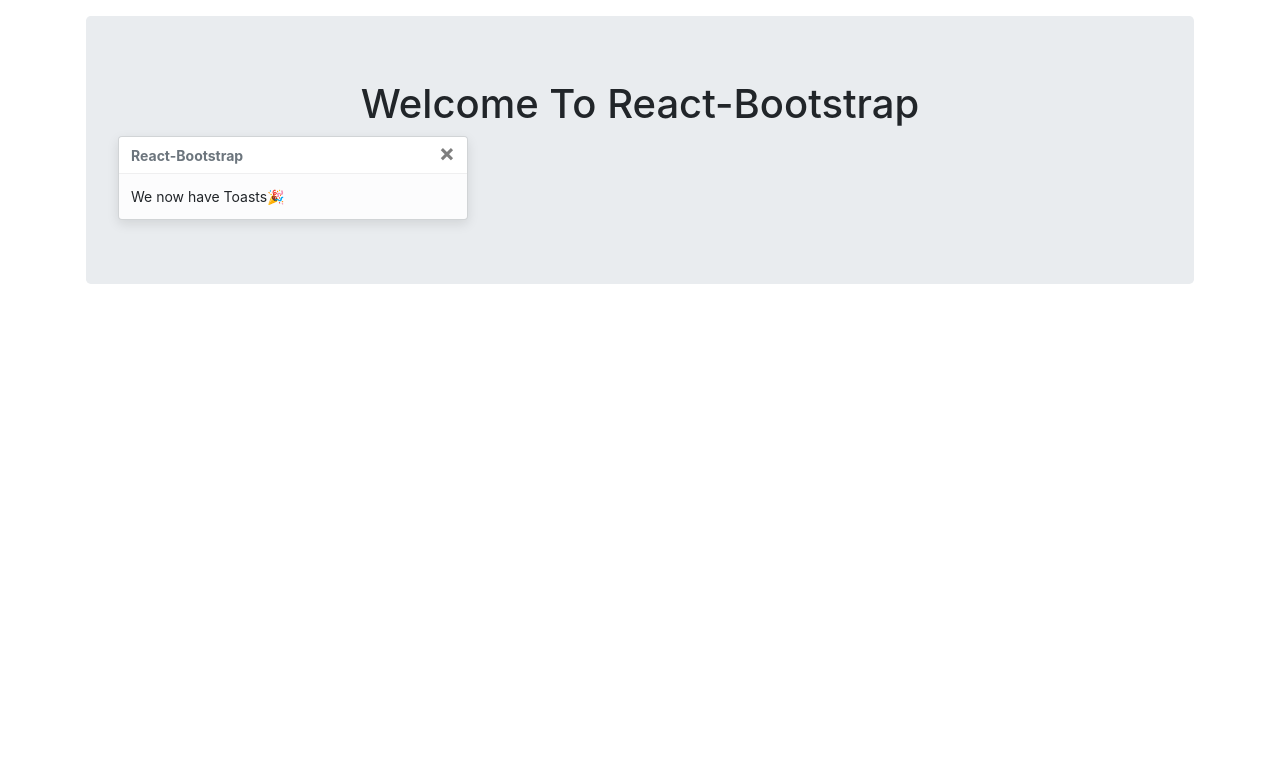
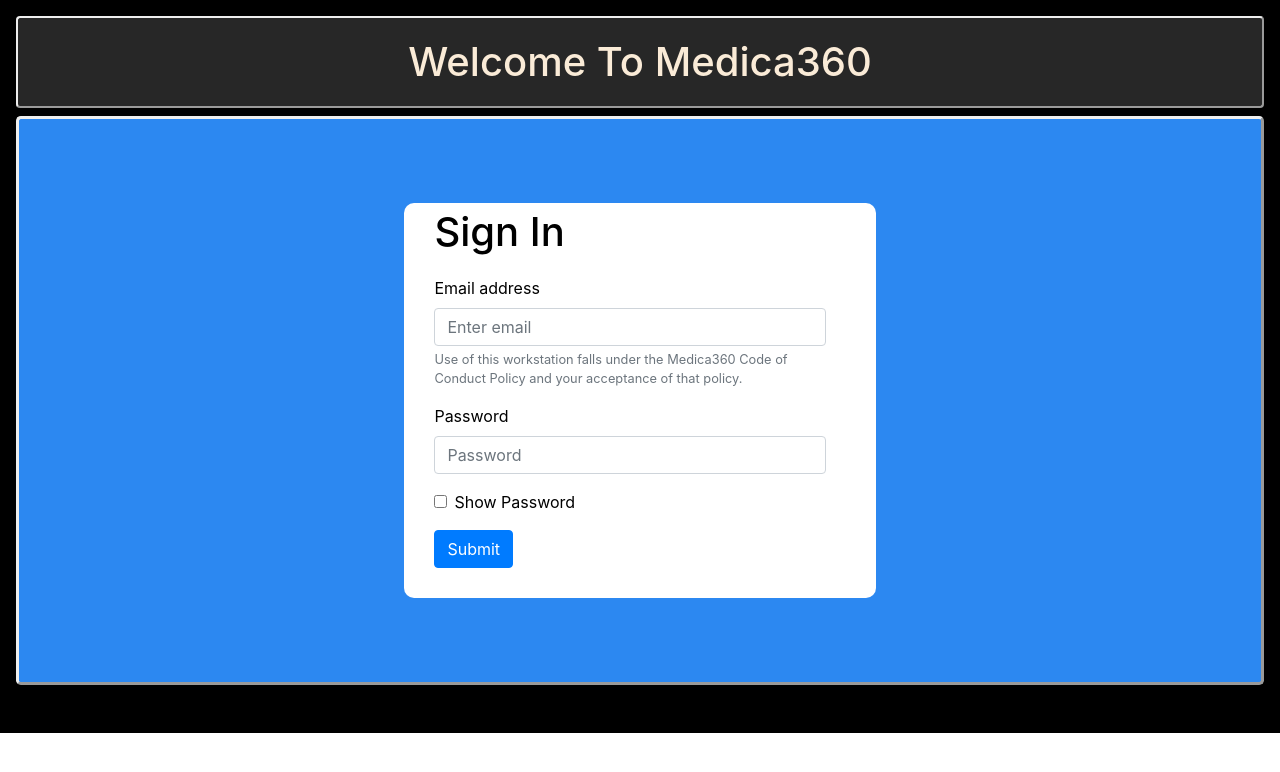
Before and after one commit to cwjacobs/nurselink-pro-reactstrap, a React (Create React App) app: page / in a window 1280 px wide. Shown: the top 772 px of the page. Built offline with nearby package versions, Linux system fonts and the light colour scheme.

Commit message:
sign in component

```diff
--- a/public/index.html
+++ b/public/index.html
@@ -1,14 +1,12 @@
 <!DOCTYPE html>
 <html lang="en">
+
 <head>
   <meta charset="utf-8" />
   <link rel="icon" href="%PUBLIC_URL%/favicon.ico" />
   <meta name="viewport" content="width=device-width, initial-scale=1" />
   <meta name="theme-color" content="#000000" />
-    <meta
-      name="description"
-      content="Web site created using create-react-app"
-    />
+  <meta name="description" content="Web site created using create-react-app" />
   <link rel="apple-touch-icon" href="%PUBLIC_URL%/logo192.png" />
   <!--
       manifest.json provides metadata used when your web app is installed on a
@@ -24,8 +22,9 @@
       work correctly both with client-side routing and a non-root public URL.
       Learn how to configure a non-root public URL by running `npm run build`.
     -->
-    <title>React App</title>
+  <title>Nurse Link</title>
 </head>
+
 <body>
   <noscript>You need to enable JavaScript to run this app.</noscript>
   <div id="root"></div>
@@ -40,4 +39,5 @@
       To create a production bundle, use `npm run build` or `yarn build`.
     -->
 </body>
+
 </html>
--- a/src/App.css
+++ b/src/App.css
@@ -1,14 +1,22 @@
-.header {
-  text-align: center;
+.app {
+  background-color: black;
 }
 
-.App {
-  text-align: center;
+.app-logo {
+  height        : 40vmin;
+  pointer-events: none;
 }
 
-.App-logo {
-  height        : 40vmin;
-  pointer-events: none;
+.header {
+  text-align      : center;
+  color           : antiquewhite;
+  background-color: rgb(39, 39, 39);
+  padding         : 12px;
+  padding-top     : 20px;
+  padding-bottom  : 20px;
+  border-radius   : 4px;
+  border-width    : 2px;
+  border-style    : outset;
 }
 
 @media (prefers-reduced-motion: no-preference) {
--- a/src/App.js
+++ b/src/App.js
@@ -1,26 +1,11 @@
 import React, { useState } from 'react';
-import Jumbotron from 'react-bootstrap/Jumbotron';
-import Toast from 'react-bootstrap/Toast';
 import Container from 'react-bootstrap/Container';
-import Button from 'react-bootstrap/Button';
+import { SignIn } from './signIn/SignIn';
 
 import './App.css';
 
-const ExampleToast = ({ children }) => {
-  const [show, toggleShow] = useState(true);
-
-  return (
-    <>
-      {!show && <Button onClick={() => toggleShow(true)}>Show Toast</Button>}
-      <Toast show={show} onClose={() => toggleShow(false)}>
-        <Toast.Header>
-          <strong className="mr-auto">React-Bootstrap</strong>
-        </Toast.Header>
-        <Toast.Body>{children}</Toast.Body>
-      </Toast>
-    </>
-  );
-}
+// const appName = "Medica360";
+// const appName = "Nurse Link";
 
 class App extends React.Component {
   constructor() {
@@ -30,19 +15,44 @@
 
   render() {
     return (
-      <Container className="p-3">
-        <Jumbotron>
-          <h1 className="header">Welcome To React-Bootstrap</h1>
-          <ExampleToast>
-            We now have Toasts
-          <span role="img" aria-label="tada">
-              🎉
-          </span>
-          </ExampleToast>
-        </Jumbotron>
+      <Container fluid className="p-3 app">
+        <h1 className="header">Welcome To Medica360</h1>
+        <SignIn></SignIn>
       </Container>
     );
   }
 }
 
 export { App };
+
+// render() {
+//   return (
+//     <Container fluid className="p-3">
+//       <Jumbotron className="jumbo">
+//         <h1 className="header">Welcome To Medica360</h1>
+//         <ExampleToast>
+//           We now have Toasts
+//         <span role="img" aria-label="tada">
+//             🎉
+//         </span>
+//         </ExampleToast>
+//       </Jumbotron>
+//     </Container>
+//   );
+// }
+
+// const ExampleToast = ({ children }) => {
+//   const [show, toggleShow] = useState(true);
+
+//   return (
+//     <>
+//       {!show && <Button onClick={() => toggleShow(true)}>Show Toast</Button>}
+//       <Toast show={show} onClose={() => toggleShow(false)}>
+//         <Toast.Header>
+//           <strong className="mr-auto">React-Bootstrap</strong>
+//         </Toast.Header>
+//         <Toast.Body>{children}</Toast.Body>
+//       </Toast>
+//     </>
+//   );
+// }
--- /dev/null
+++ b/src/signIn/SignIn.css
@@ -0,0 +1,23 @@
+.jumbo {
+  color       : white;
+  background  : #2c88f1 !important;
+  border-width: 3px;
+  border-style: outset;
+}
+
+.login-form {
+  color              : black;
+  background-color   : white;
+  margin             : 20px;
+  padding            : 5px 30px 30px 30px;
+  padding-right      : 50px;
+  width              : 40%;
+  /* min-width       : 30%; */
+  border-radius      : 10px;
+}
+
+@media (prefers-reduced-motion: no-preference) {
+  .App-logo {
+    animation: App-logo-spin infinite 20s linear;
+  }
+}
--- /dev/null
+++ b/src/signIn/SignIn.js
@@ -0,0 +1,73 @@
+import React, { useState } from 'react';
+import Jumbotron from 'react-bootstrap/Jumbotron';
+import Button from 'react-bootstrap/Button';
+import Form from 'react-bootstrap/Form';
+
+import './SignIn.css';
+
+const SignIn = (props) => {
+  const [isShowPassword, setIsShowPassword] = useState(false);
+
+  const handleShowPassword = () => {
+    setIsShowPassword(!isShowPassword);
+  }
+
+  return (
+    <Jumbotron className="jumbo">
+      <div className="login-form mx-auto">
+        <h1 style={{ marginBottom: 0.5 + 'em' }}>Sign In</h1>
+        <Form>
+          <Form.Group controlId="formBasicEmail">
+            <Form.Label>Email address</Form.Label>
+            <Form.Control type="email" placeholder="Enter email" />
+            <Form.Text className="text-muted">
+              Use of this workstation falls under the Medica360 Code of Conduct Policy and your acceptance of that policy.
+                </Form.Text>
+          </Form.Group>
+          <Form.Group controlId="formBasicPassword">
+            <Form.Label>Password</Form.Label>
+            <Form.Control type={isShowPassword ? "text" : "password"} placeholder="Password" />
+          </Form.Group>
+          <Form.Group controlId="formBasicCheckbox">
+            <Form.Check type="checkbox" label="Show Password" onClick={handleShowPassword} />
+          </Form.Group>
+          <Button variant="primary" type="submit">Submit</Button>
+        </Form>
+      </div>
+    </Jumbotron>
+  );
+}
+
+export { SignIn };
+
+// render() {
+//   return (
+//     <Container fluid className="p-3">
+//       <Jumbotron className="jumbo">
+//         <h1 className="header">Welcome To Medica360</h1>
+//         <ExampleToast>
+//           We now have Toasts
+//         <span role="img" aria-label="tada">
+//             🎉
+//         </span>
+//         </ExampleToast>
+//       </Jumbotron>
+//     </Container>
+//   );
+// }
+
+// const ExampleToast = ({ children }) => {
+//   const [show, toggleShow] = useState(true);
+
+//   return (
+//     <>
+//       {!show && <Button onClick={() => toggleShow(true)}>Show Toast</Button>}
+//       <Toast show={show} onClose={() => toggleShow(false)}>
+//         <Toast.Header>
+//           <strong className="mr-auto">React-Bootstrap</strong>
+//         </Toast.Header>
+//         <Toast.Body>{children}</Toast.Body>
+//       </Toast>
+//     </>
+//   );
+// }
```
Also changed, not shown: 2 other files (tests, documents, lock files or other folders). Lines whose indentation alone changed are shown as unchanged.
